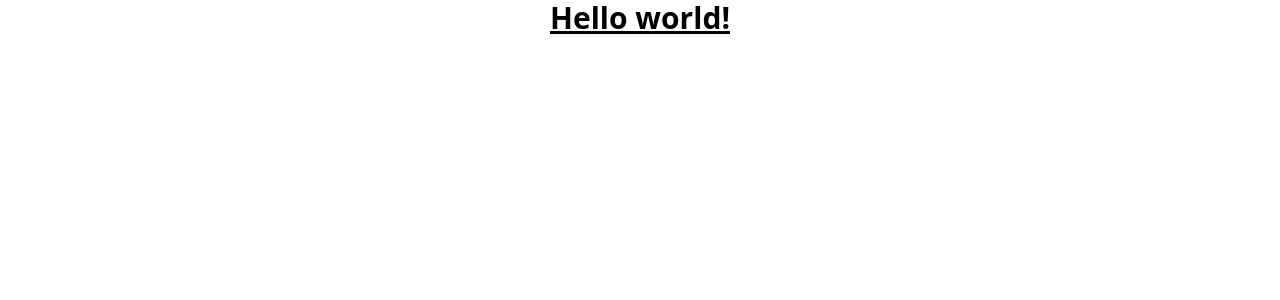
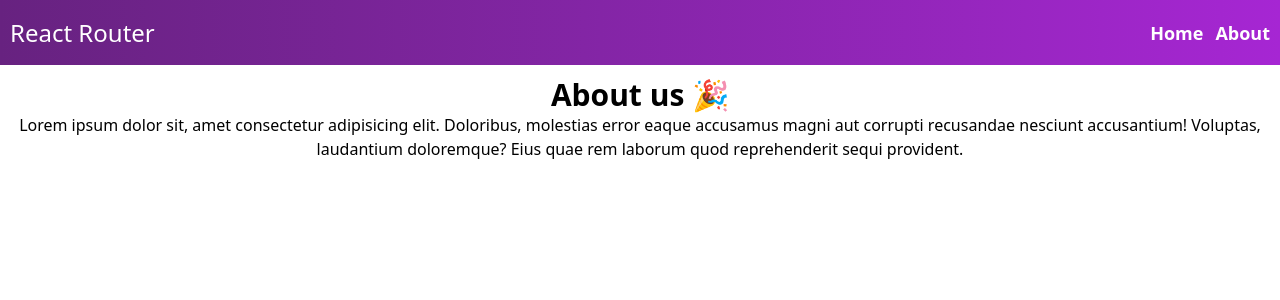
Before and after one commit to Lil-Code30/learn-advanced-react-concept, a React (Vite) app in the folder Routing/: page /about in a window 1280 px wide. Shown: the top 300 px of the page. Built offline with nearby package versions, Linux system fonts and the light colour scheme.

Commit message:
added a header and navigation component to navigate using Link in React Router

```diff
--- a/Routing/package.json
+++ b/Routing/package.json
@@ -13,6 +13,7 @@
     "@tailwindcss/vite": "^4.1.8",
     "react": "^19.1.0",
     "react-dom": "^19.1.0",
+    "react-router-dom": "^7.6.2",
     "tailwindcss": "^4.1.8"
   },
   "devDependencies": {
--- a/Routing/src/App.jsx
+++ b/Routing/src/App.jsx
@@ -1,9 +1,17 @@
-function App() {
+import { BrowserRouter, Routes, Route } from "react-router-dom";
+
+import Header from "./components/Header";
+import Home from "./components/Home";
+import About from "./components/About";
+
+export default function App() {
   return (
-    <>
-      <h1 class="text-3xl text-center font-bold underline">Hello world!</h1>
-    </>
+    <BrowserRouter>
+      <Header />
+      <Routes>
+        <Route path="/" element={<Home />} />
+        <Route path="/about" element={<About />} />
+      </Routes>
+    </BrowserRouter>
   );
 }
-
-export default App;
--- /dev/null
+++ b/Routing/src/components/About.jsx
@@ -0,0 +1,13 @@
+export default function About() {
+  return (
+    <div className="text-center px-2">
+      <h1 className="text-3xl font-bold">About us 🎉</h1>
+      <p>
+        Lorem ipsum dolor sit, amet consectetur adipisicing elit. Doloribus,
+        molestias error eaque accusamus magni aut corrupti recusandae nesciunt
+        accusantium! Voluptas, laudantium doloremque? Eius quae rem laborum quod
+        reprehenderit sequi provident.
+      </p>
+    </div>
+  );
+}
--- /dev/null
+++ b/Routing/src/components/Header.jsx
@@ -0,0 +1,19 @@
+import { Link } from "react-router-dom";
+
+export default function Header() {
+  return (
+    <header className="flex items-center justify-between h-[65px] p-[10px] mb-3 gap-x-3 text-white  bg-gradient-to-r from-[#672280] to-[#A626D3]">
+      <h1 className="font-Inter font-medium text-2xl">React Router</h1>
+      <nav>
+        <ul className="flex gap-x-3 font-bold text-lg ">
+          <li>
+            <Link to="/">Home</Link>
+          </li>
+          <li className="">
+            <Link to="/about">About</Link>
+          </li>
+        </ul>
+      </nav>
+    </header>
+  );
+}
--- /dev/null
+++ b/Routing/src/components/Home.jsx
@@ -0,0 +1,8 @@
+export default function Home() {
+  return (
+    <div className="px-2">
+      <h1 className="text-3xl font-bold ">Hello from Home! 🎉</h1>
+      <p>Click on the links above to navigate</p>
+    </div>
+  );
+}
--- a/Routing/src/main.jsx
+++ b/Routing/src/main.jsx
@@ -1,7 +1,7 @@
+import { createRoot } from "react-dom/client";
 import { StrictMode } from "react";
-import { createRoot } from "react-dom/client";
 
-import App from "./App.jsx";
+import App from "./App";
 
 createRoot(document.getElementById("root")).render(
   <StrictMode>
```
Also changed, not shown: 1 other file (tests, documents, lock files or other folders).
